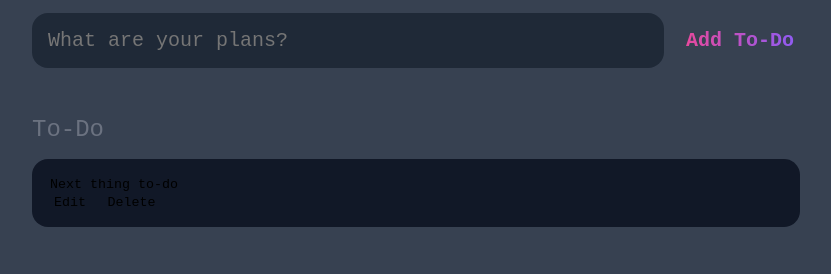
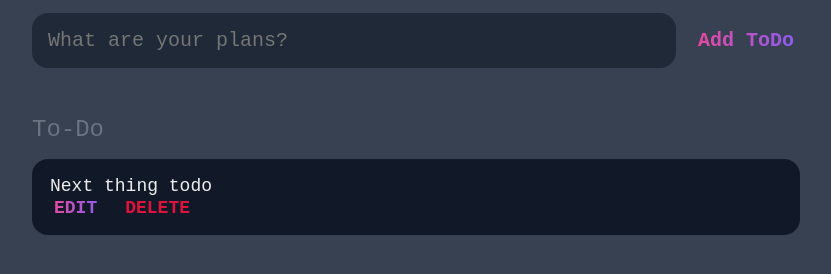
Before and after one commit to BrandonHanekom/SinglePageApplication, a plain HTML site: page index.html in a window 1280 px wide. Shown: the part 80-354 px from the top of the page, without its empty margins (224-1055 px from the left). Drawn offline with Linux system fonts and the light colour scheme.

Commit message:
working on interactivity and functionality

```diff
--- a/index.html
+++ b/index.html
@@ -11,24 +11,24 @@
   <body>
     <header>
       <h1>To-Do List</h1>
-      <form id="newTo-DoForm">
+      <form id="newToDoForm">
         <input
           type="text"
-          id="newTo-DoInput"
+          id="newToDoInput"
           placeholder="What are your plans?"
         />
-        <input type="submit" id="newTo-DoSubmit" value="Add To-Do" />
+        <input type="submit" id="newToDoSubmit" value="Add ToDo" />
       </form>
     </header>
 
     <main>
-      <section class="to-doList">
+      <section class="todoList">
         <h2>To-Do</h2>
 
-        <div id="to-do">
-           <div class="to-do">
+        <div id="todo">
+           <div class="todo">
                <div class="content">
-            <input type="text" class="text" value="Next thing to-do" readonly />
+            <input type="text" class="text" value="Next thing todo"/>
             <div class="actions">
                 <button class="edit">Edit</button>
                 <button class="delete">Delete</button>
--- a/main.css
+++ b/main.css
@@ -36,7 +36,7 @@ header h1 {
     margin-bottom: 1rem;
 }
 
-#newTo-DoForm {
+#newToDoForm {
     display: flex;
 }
 
@@ -47,7 +47,7 @@ input, button {
     background: none;
 }
 
-#newTo-DoInput {
+#newToDoInput {
     flex: 1 1 0%;
     background-color:  #1f2937;
     padding: 1rem;
@@ -57,11 +57,11 @@ input, button {
     font-size: 1.25rem;
 }
 
-#newTo-DoInput {
+#newToDoInput {
     color: #6b7280;
 }
 
-#newTo-DoSubmit {
+#newToDoSubmit {
     color: #ec4899;
     font-size: 1.25rem;
     font-weight: 700;
@@ -72,11 +72,11 @@ input, button {
     transition: 0.4s;
 }
 
-#newTo-DoSubmit:hover {
+#newToDoSubmit:hover {
     opacity: 0.8;
 }
 
-#newTo-DoSubmit:active {
+#newToDoSubmit:active {
     opacity: 0.6;
 }
 
@@ -87,18 +87,18 @@ main {
     margin: 0 auto;
 }
 
-.to-doList {
+.todoList {
     padding: 1rem;
 }
 
-.to-doList h2 {
+.todoList h2 {
     font-size: 1.5rem;
     font-weight: 300;
     color: #6b7280;
     margin-bottom: 1rem;
 }
 
-#to-do .to-do {
+#todo .todo {
     display: flex;
     justify-content: space-between;
     background-color:  #111827;
@@ -107,3 +107,43 @@ main {
     margin-bottom: 1rem;
 
 }
+
+#todo .todo .content .text {
+    color: #eee;
+    font-size: 1.125rem;
+    width: 100%;
+    display: block;
+    transition: 0.4s;
+}
+
+#todo .todo .actions {
+    display: flex;
+    margin: 0 -0.5rem;
+}
+
+.todo .actions button {
+    cursor: pointer;
+    margin: 0 0.5rem;
+    font-size: 1.125rem;
+    font-weight: 700;
+    text-transform: uppercase;
+    transition: 0.4s;
+}
+
+.todo .actions button:hover {
+    opacity: 0.8;
+}
+
+.todo .actions button:active {
+    opacity: 0.6;
+}
+
+.todo .actions .edit {
+    background-image: linear-gradient(to right, #ec4899, #8b5cf6);
+    -webkit-background-clip: text;
+    -webkit-text-fill-color: transparent;
+}
+
+.todo .actions .delete {
+    color: crimson
+}
--- a/main.js
+++ b/main.js
@@ -0,0 +1,31 @@
+window.addEventListener('load', () => {
+    const form = document.querySelector("#newToDoForm");
+    const input = document.querySelector("#newToDoInput");
+    const list_el = document.querySelector("#todo");
+
+    form.addEventListener('submit', (e) => {
+        e.preventDefault();
+
+        const todo = input.value;
+
+        if (!todo) {
+            alert("Enter your next thing to do.");
+            return;
+        }
+
+        const todo_el = document.createElement("div");
+        todo_el.classList.add("todo");
+
+        const todo_content_el = document.createElement("div");
+        todo_content_el.classList.add("content");
+
+        todo_el.appendChild(todo_content_el);
+
+        const todo_input_el = document.createElement("input");
+        todo_input_el.classList.add("text");
+        todo_input_el.type = "text"
+        todo_input_el.value = todo;
+
+        list_el.appendChild(todo_el);
+    })
+})
```
